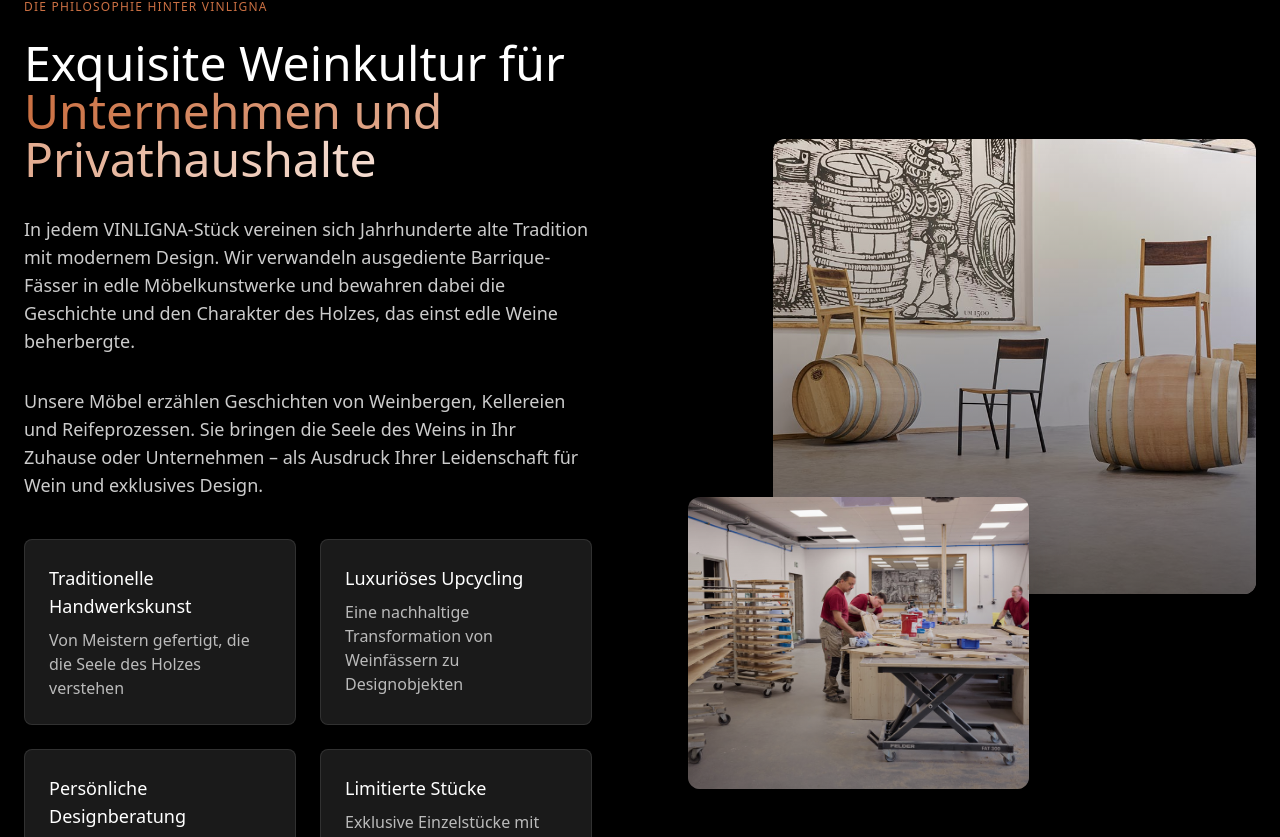
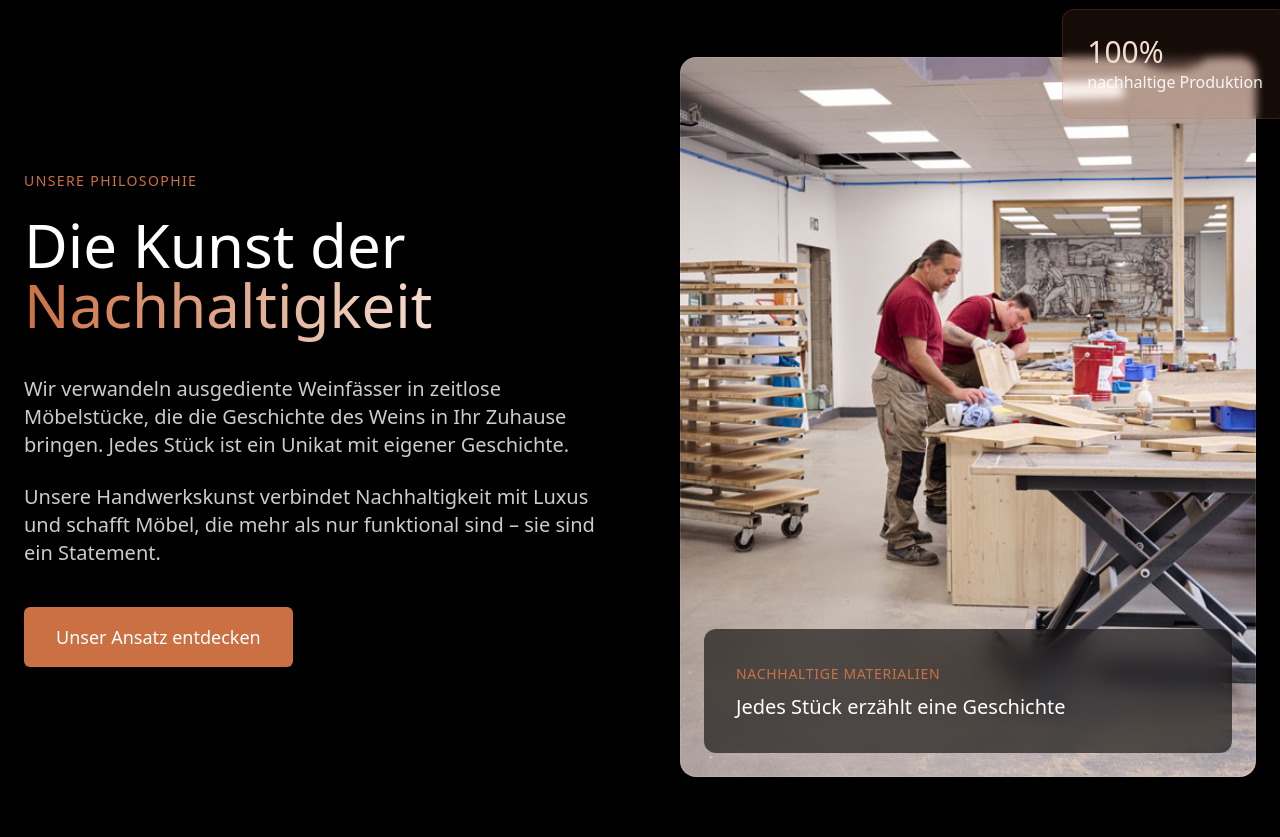
Before and after one commit to ooliv-agentur/vinligna-3ccaf133, a React (Vite) app: page / in a window 1280 px wide. Shown: the part 983-1820 px from the top of the page. Built offline with nearby package versions, Linux system fonts and the light colour scheme.

Commit message:
Refactor index page content
Remove gallery and team sections from the index page.
Simplify the philosophy section based on reference page.

```diff
--- a/src/components/About.tsx
+++ b/src/components/About.tsx
@@ -1,143 +1,114 @@
 
 import { motion } from 'framer-motion';
 
-// Animation variants
-const fadeIn = {
-  hidden: { opacity: 0, y: 30 },
-  visible: {
-    opacity: 1,
-    y: 0,
-    transition: { duration: 0.8, ease: [0.25, 0.1, 0.25, 1.0] }
-  }
-};
-
-const staggerContainer = {
-  hidden: { opacity: 0 },
-  visible: {
-    opacity: 1,
-    transition: {
-      staggerChildren: 0.2,
-      delayChildren: 0.3
-    }
-  }
-};
-
-const scaleIn = {
-  hidden: { scale: 0.9, opacity: 0 },
-  visible: {
-    scale: 1,
-    opacity: 1,
-    transition: { duration: 0.6, ease: [0.25, 0.1, 0.25, 1.0] }
-  }
-};
-
 const About = () => {
   return (
-    <section id="about" className="py-32 md:py-44 bg-black text-white overflow-hidden">
-      <div className="container mx-auto px-6">
-        <div className="max-w-screen-xl mx-auto">
+    <section id="about" className="py-40 md:py-60 bg-black text-white overflow-hidden relative">
+      {/* Background gradient */}
+      <div className="absolute inset-0 bg-gradient-to-b from-black via-black/95 to-black" />
+
+      {/* Content */}
+      <div className="container relative z-10 mx-auto px-6">
+        <div className="max-w-7xl mx-auto">
+          <div className="grid grid-cols-1 lg:grid-cols-2 gap-20 items-center">
+            {/* Left column - content */}
             <motion.div
-            variants={staggerContainer}
-            initial="hidden"
-            whileInView="visible"
+              initial={{ opacity: 0, y: 40 }}
+              whileInView={{ opacity: 1, y: 0 }}
+              transition={{ duration: 0.8, ease: [0.22, 1, 0.36, 1] }}
               viewport={{ once: true, margin: "-100px" }}
-            className="grid grid-cols-1 lg:grid-cols-2 gap-16 md:gap-24 items-center"
             >
-            <motion.div variants={fadeIn}>
-              <span className="inline-block text-xs font-medium tracking-widest uppercase text-wine mb-6">
-                Die Philosophie hinter VINLIGNA
-              </span>
-              <h2 className="text-4xl md:text-5xl font-light mb-8 leading-tight">
-                Exquisite Weinkultur für <br />
-                <span className="font-medium bg-gradient-to-r from-wine to-wine-light bg-clip-text text-transparent">Unternehmen und Privathaushalte</span>
-              </h2>
-              <p className="text-white/80 mb-8 text-lg">
-                In jedem VINLIGNA-Stück vereinen sich Jahrhunderte alte Tradition mit modernem Design. Wir verwandeln ausgediente Barrique-Fässer in edle Möbelkunstwerke und bewahren dabei die Geschichte und den Charakter des Holzes, das einst edle Weine beherbergte.
+              <motion.span
+                initial={{ opacity: 0, x: -20 }}
+                whileInView={{ opacity: 1, x: 0 }}
+                transition={{ duration: 0.6, delay: 0.2 }}
+                viewport={{ once: true }}
+                className="inline-block text-sm font-medium tracking-widest uppercase text-wine mb-6"
+              >
+                Unsere Philosophie
+              </motion.span>
+
+              <motion.h2
+                initial={{ opacity: 0 }}
+                whileInView={{ opacity: 1 }}
+                transition={{ duration: 0.8, delay: 0.3 }}
+                viewport={{ once: true }}
+                className="text-5xl md:text-6xl font-light mb-10 leading-tight"
+              >
+                Die Kunst der <span className="font-medium bg-gradient-to-r from-wine to-wine-light bg-clip-text text-transparent">Nachhaltigkeit</span>
+              </motion.h2>
+
+              <motion.div
+                initial={{ opacity: 0, y: 20 }}
+                whileInView={{ opacity: 1, y: 0 }}
+                transition={{ duration: 0.8, delay: 0.4 }}
+                viewport={{ once: true }}
+                className="space-y-6 text-xl text-white/80"
+              >
+                <p>
+                  Wir verwandeln ausgediente Weinfässer in zeitlose Möbelstücke, die die Geschichte des Weins in Ihr Zuhause bringen. Jedes Stück ist ein Unikat mit eigener Geschichte.
                 </p>
-              <p className="text-white/80 mb-10 text-lg">
-                Unsere Möbel erzählen Geschichten von Weinbergen, Kellereien und Reifeprozessen. Sie bringen die Seele des Weins in Ihr Zuhause oder Unternehmen – als Ausdruck Ihrer Leidenschaft für Wein und exklusives Design.
+                <p>
+                  Unsere Handwerkskunst verbindet Nachhaltigkeit mit Luxus und schafft Möbel, die mehr als nur funktional sind – sie sind ein Statement.
                 </p>
-              <div className="grid grid-cols-1 sm:grid-cols-2 gap-6 mt-10">
-                <FeatureCard
-                  title="Traditionelle Handwerkskunst"
-                  description="Von Meistern gefertigt, die die Seele des Holzes verstehen"
-                />
-                <FeatureCard
-                  title="Luxuriöses Upcycling"
-                  description="Eine nachhaltige Transformation von Weinfässern zu Designobjekten"
-                />
-                <FeatureCard
-                  title="Persönliche Designberatung"
-                  description="Maßgeschneiderte Lösungen für Ihren individuellen Geschmack"
-                />
-                <FeatureCard
-                  title="Limitierte Stücke"
-                  description="Exklusive Einzelstücke mit einzigartigem Charakter"
-                />
-              </div>
               </motion.div>
 
-            <div className="relative h-[600px] md:h-[650px]">
-              {/* Main image with larger size */}
+              <motion.div
+                initial={{ opacity: 0, y: 20 }}
+                whileInView={{ opacity: 1, y: 0 }}
+                transition={{ duration: 0.8, delay: 0.6 }}
+                viewport={{ once: true }}
+                className="mt-10"
+              >
+                <a
+                  href="#contact"
+                  className="inline-block px-8 py-4 bg-wine hover:bg-wine-light text-white rounded-md transition-colors duration-300 text-lg"
+                >
+                  Unser Ansatz entdecken
+                </a>
+              </motion.div>
+            </motion.div>
+
+            {/* Right column - large showcase image */}
             <motion.div
               initial={{ opacity: 0, scale: 0.95 }}
               whileInView={{ opacity: 1, scale: 1 }}
-                transition={{ duration: 0.8 }}
+              transition={{ duration: 1, ease: [0.22, 1, 0.36, 1] }}
               viewport={{ once: true, margin: "-100px" }}
-                className="absolute z-10 w-[85%] h-[70%] top-0 right-0 rounded-xl overflow-hidden shadow-2xl"
+              className="relative"
             >
-                <img
-                  src="/lovable-uploads/7d68f803-8997-4648-9249-af03963b23eb.png"
-                  alt="VINLIGNA Handwerkerteam"
-                  className="w-full h-full object-cover"
-                />
-                <div className="absolute inset-0 bg-gradient-to-t from-black/60 to-transparent"></div>
-              </motion.div>
-
-              {/* Secondary image, positioned differently */}
-              <motion.div
-                initial={{ opacity: 0, x: 30, y: 30 }}
-                whileInView={{ opacity: 1, x: 0, y: 0 }}
-                transition={{ duration: 0.8, delay: 0.3 }}
-                viewport={{ once: true, margin: "-100px" }}
-                className="absolute left-0 bottom-0 w-[60%] h-[45%] rounded-xl overflow-hidden shadow-2xl z-20"
-              >
+              <div className="relative aspect-[4/5] overflow-hidden rounded-2xl">
                 <img
                   src="/lovable-uploads/e0b43253-a61b-417b-ae4e-62e3d7bc17d1.png"
-                  alt="Barrel detail craftsmanship"
-                  className="w-full h-full object-cover"
+                  alt="Handwerkliche Fertigung eines Möbelstücks aus Weinfässern"
+                  className="w-full h-full object-cover object-center transition-transform duration-500"
                 />
-                <div className="absolute inset-0 bg-gradient-to-b from-transparent to-black/40"></div>
+
+                {/* Decorative elements */}
+                <div className="absolute inset-0 border border-white/10 rounded-2xl pointer-events-none" />
+                <div className="absolute bottom-6 left-6 right-6 p-8 bg-black/60 backdrop-blur-md rounded-xl">
+                  <span className="text-wine text-sm uppercase tracking-wider">Nachhaltige Materialien</span>
+                  <h3 className="text-white text-xl font-medium mt-2">Jedes Stück erzählt eine Geschichte</h3>
+                </div>
+              </div>
+
+              {/* Decorative floating element */}
+              <motion.div
+                initial={{ opacity: 0, y: 20 }}
+                whileInView={{ opacity: 1, y: 0 }}
+                transition={{ duration: 0.6, delay: 0.8 }}
+                viewport={{ once: true }}
+                className="absolute -top-12 -right-8 bg-wine/10 backdrop-blur-sm p-6 rounded-xl border border-wine/20 hidden lg:block"
+              >
+                <span className="block text-3xl font-medium text-wine-light">100%</span>
+                <span className="text-white/90">nachhaltige Produktion</span>
               </motion.div>
-
-              {/* Background decorative element */}
-              <motion.div
-                initial={{ opacity: 0 }}
-                whileInView={{ opacity: 0.15 }}
-                transition={{ duration: 1, delay: 0.5 }}
-                className="absolute -z-10 w-full h-full top-10 -right-10 border-2 border-wine/30 rounded-3xl"
-              ></motion.div>
+            </motion.div>
           </div>
-          </motion.div>
         </div>
       </div>
     </section>
   );
 };
 
-interface FeatureCardProps {
-  title: string;
-  description: string;
-}
-
-const FeatureCard = ({ title, description }: FeatureCardProps) => (
-  <motion.div
-    variants={scaleIn}
-    className="bg-white/10 backdrop-blur-sm p-6 rounded-lg border border-white/10"
-  >
-    <h3 className="font-medium text-lg mb-2 text-white">{title}</h3>
-    <p className="text-white/70">{description}</p>
-  </motion.div>
-);
-
 export default About;
--- a/src/pages/Index.tsx
+++ b/src/pages/Index.tsx
@@ -1,10 +1,7 @@
-
 import { useEffect } from 'react';
 import Navbar from '@/components/Navbar';
 import Hero from '@/components/Hero';
 import About from '@/components/About';
-import ProductGallery from '@/components/ProductGallery';
-import TeamSection from '@/components/TeamSection';
 import Faq from '@/components/Faq';
 import Footer from '@/components/Footer';
 import ScrollToTop from '@/components/ScrollToTop';
@@ -48,8 +45,6 @@ const Index = () => {
       <Navbar />
       <Hero />
       <About />
-      <ProductGallery />
-      <TeamSection />
       <Faq />
       <Footer />
       <ScrollToTop />
```
Lines whose indentation alone changed are shown as unchanged.
